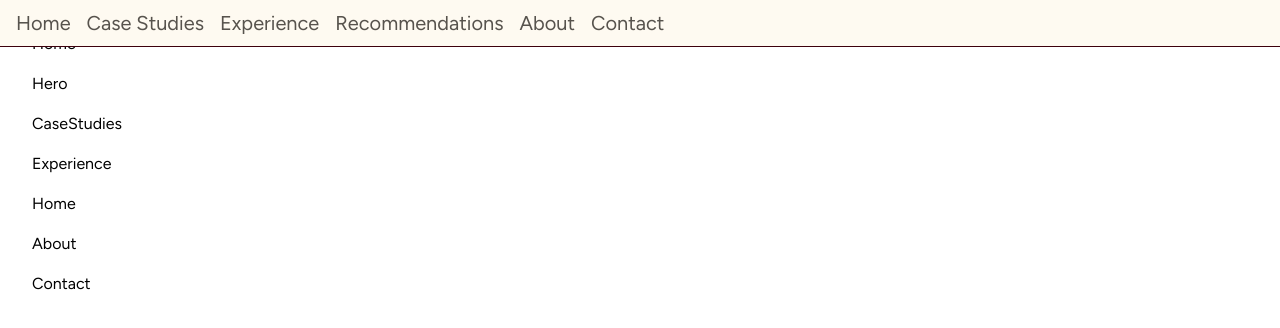
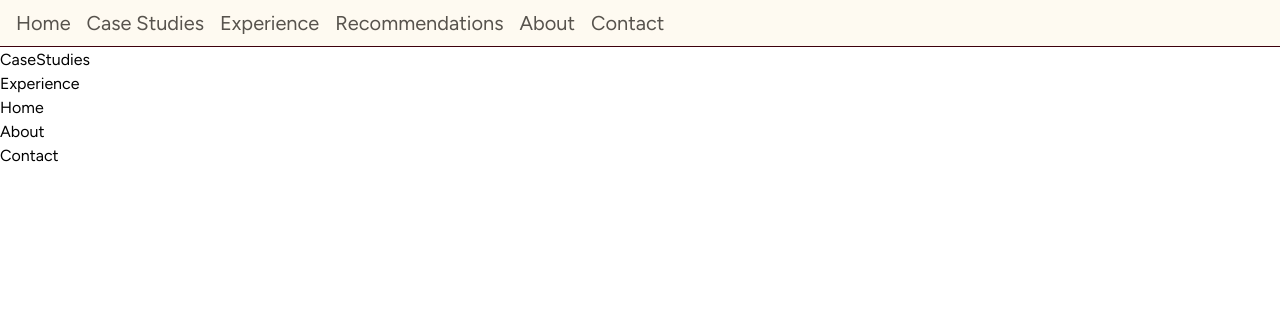
Before and after one commit to dean-tunbridge/px-portfolio, a React (Vite) app: page / in a window 1280 px wide. Shown: the top 328 px of the page. Built offline with nearby package versions, Linux system fonts and the light colour scheme.

Commit message:
remove unused classes from App

```diff
--- a/src/App.tsx
+++ b/src/App.tsx
@@ -11,7 +11,7 @@ import Recommendations from './components/Recommendations'
 function App() {
   return (
     <>
-      <div className=" font-sans p-8 space-y-4">
+      <div className="font-sans">
         <Navbar />
         <Home />
         <Hero />
--- a/src/components/Navbar.tsx
+++ b/src/components/Navbar.tsx
@@ -5,7 +5,7 @@ export default function Navbar() {
         <ul className="space-6 text-base flex flex-row">
           <li>
             <a
-              className=" font-normal text-content-secondary px-2 py-1 rounded-md hover:bg-surface-default-subtle active:text-content-brand-secondary"
+              className="font-normal text-content-secondary px-2 py-1 rounded-md hover:bg-surface-default-subtle active:text-content-brand-secondary"
               href="#">
               Home
             </a>
```
